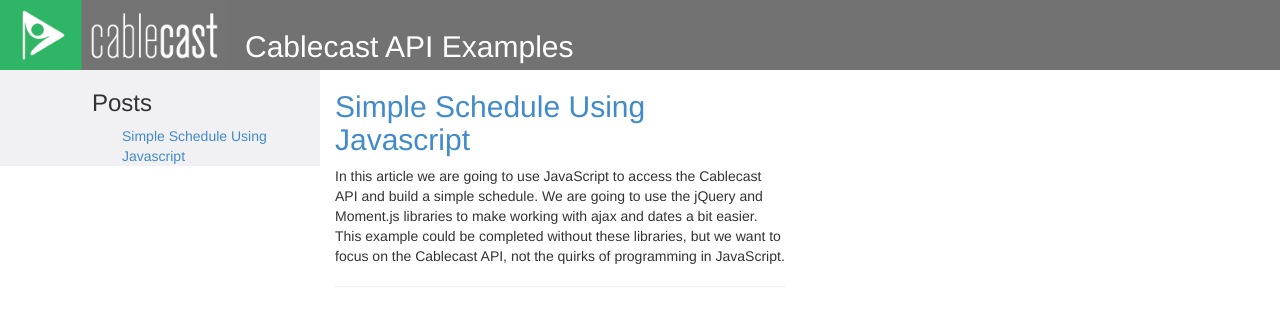
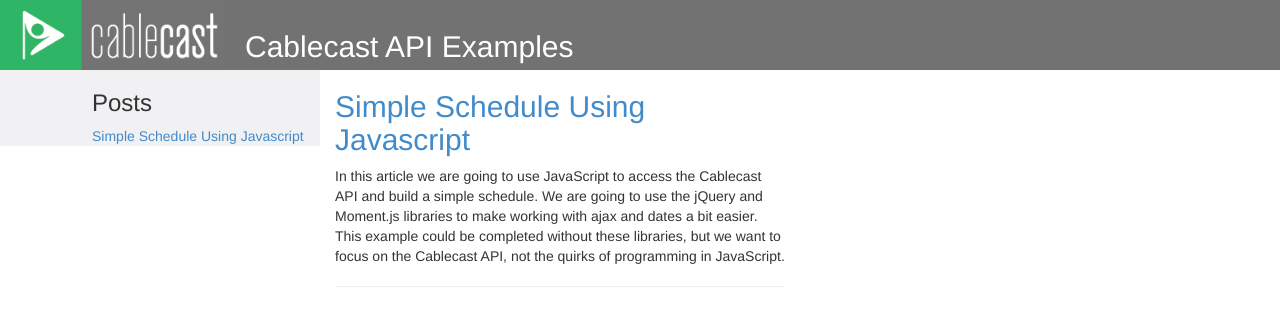
Before and after one commit to trms/cablecast-api-examples, a Jekyll site: the page built from index.html, in a window 1280 px wide. Shown: the top 326 px of the page. Built offline with Jekyll 4.4.1, drawn with Linux system fonts in a browser that asks for light colours.

Commit message:
fix base url

```diff
--- a/_config.yml
+++ b/_config.yml
@@ -3,7 +3,7 @@
 email: developers@trms.com
 description: > # this means to ignore newlines until "baseurl:"
   Examples of how to use the Cablecast API.
-baseurl: "/cablecast-api-examples/" # the subpath of your site, e.g. /blog/
+baseurl: "/cablecast-api-examples" # the subpath of your site, e.g. /blog/
 url: "https://trms.github.io" # the base hostname & protocol for your site
 twitter_username: trms
 github_username:  trms
```
